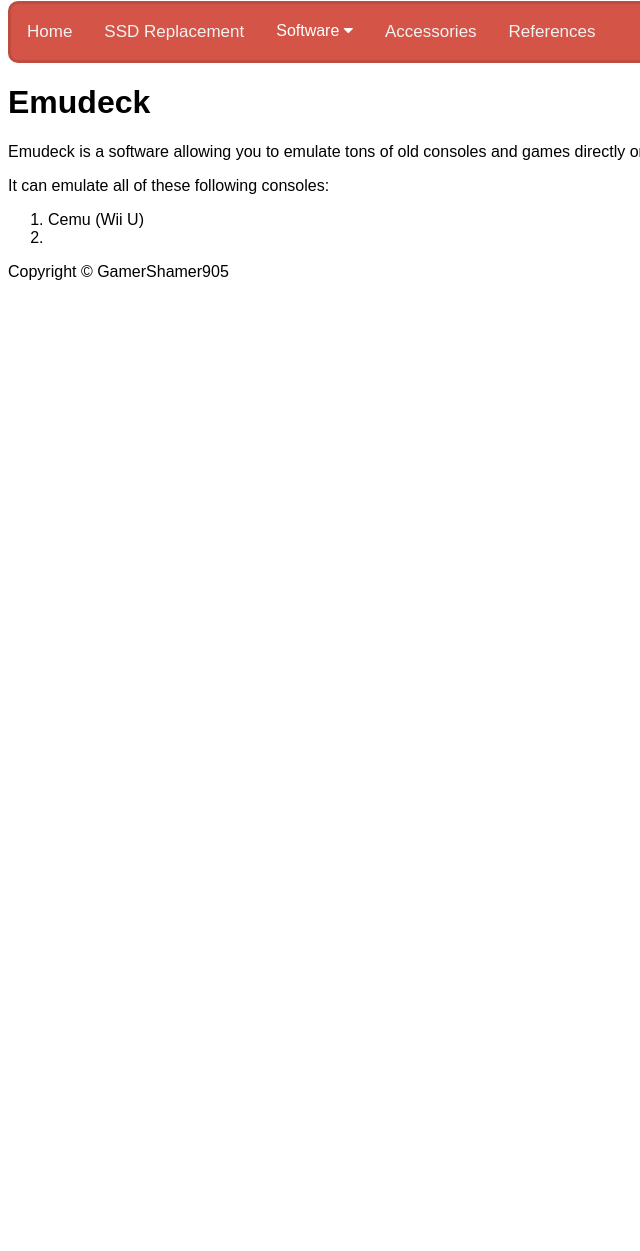
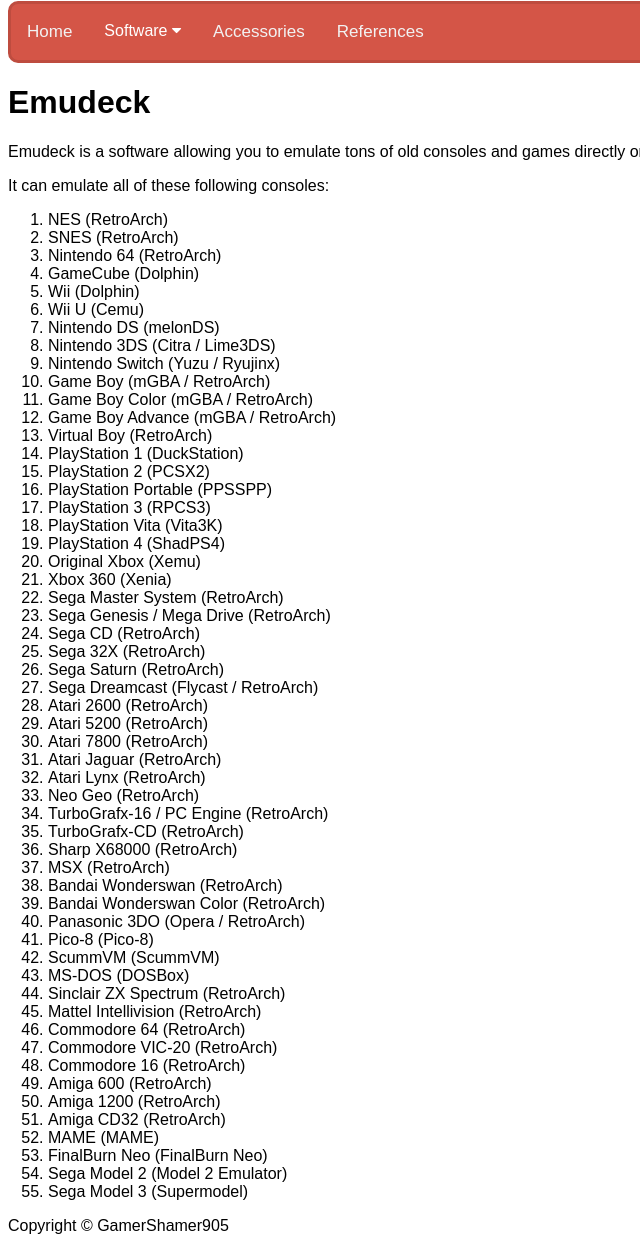
Before and after one commit to GamerShamer905/Steam-Deck-Guide, a plain HTML site: page emudeck.html in a window 1280 px wide. Shown: the part 7-1258 px from the top of the page, without its empty margins (0-640 px from the left). Before the commit the page ends 800 px from the top, so only its background shows below. Drawn offline with Linux system fonts and the light colour scheme; a web font is replaced by a local one.

Commit message:
helelelelo

```diff
--- a/emudeck.html
+++ b/emudeck.html
@@ -15,7 +15,6 @@
   <body>
     <div class="topnav">
       <a href="index.html">Home</a>
-      <a href="ssdreplacement.html">SSD Replacement</a>
       <div class="dropdown">
         <button class="dropbtn" class="activer">Software <i class="fa fa-caret-down"></i></button>
         <div class="dropdown-content">
@@ -29,10 +28,64 @@
     <h1>Emudeck</h1>
     <p>Emudeck is a software allowing you to emulate tons of old consoles and games directly on your Steam Deck</p>
     <p>It can emulate all of these following consoles: </p>
-<ol>
-  <li>Cemu (Wii U)</li>
-      <li></li>
-</ol>
+    <ol>
+      <li>NES (RetroArch)</li>
+      <li>SNES (RetroArch)</li>
+      <li>Nintendo 64 (RetroArch)</li>
+      <li>GameCube (Dolphin)</li>
+      <li>Wii (Dolphin)</li>
+      <li>Wii U (Cemu)</li>
+      <li>Nintendo DS (melonDS)</li>
+      <li>Nintendo 3DS (Citra / Lime3DS)</li>
+      <li>Nintendo Switch (Yuzu / Ryujinx)</li>
+      <li>Game Boy (mGBA / RetroArch)</li>
+      <li>Game Boy Color (mGBA / RetroArch)</li>
+      <li>Game Boy Advance (mGBA / RetroArch)</li>
+      <li>Virtual Boy (RetroArch)</li>
+      <li>PlayStation 1 (DuckStation)</li>
+      <li>PlayStation 2 (PCSX2)</li>
+      <li>PlayStation Portable (PPSSPP)</li>
+      <li>PlayStation 3 (RPCS3)</li>
+      <li>PlayStation Vita (Vita3K)</li>
+      <li>PlayStation 4 (ShadPS4)</li>
+      <li>Original Xbox (Xemu)</li>
+      <li>Xbox 360 (Xenia)</li>
+      <li>Sega Master System (RetroArch)</li>
+      <li>Sega Genesis / Mega Drive (RetroArch)</li>
+      <li>Sega CD (RetroArch)</li>
+      <li>Sega 32X (RetroArch)</li>
+      <li>Sega Saturn (RetroArch)</li>
+      <li>Sega Dreamcast (Flycast / RetroArch)</li>
+      <li>Atari 2600 (RetroArch)</li>
+      <li>Atari 5200 (RetroArch)</li>
+      <li>Atari 7800 (RetroArch)</li>
+      <li>Atari Jaguar (RetroArch)</li>
+      <li>Atari Lynx (RetroArch)</li>
+      <li>Neo Geo (RetroArch)</li>
+      <li>TurboGrafx-16 / PC Engine (RetroArch)</li>
+      <li>TurboGrafx-CD (RetroArch)</li>
+      <li>Sharp X68000 (RetroArch)</li>
+      <li>MSX (RetroArch)</li>
+      <li>Bandai Wonderswan (RetroArch)</li>
+      <li>Bandai Wonderswan Color (RetroArch)</li>
+      <li>Panasonic 3DO (Opera / RetroArch)</li>
+      <li>Pico-8 (Pico-8)</li>
+      <li>ScummVM (ScummVM)</li>
+      <li>MS-DOS (DOSBox)</li>
+      <li>Sinclair ZX Spectrum (RetroArch)</li>
+      <li>Mattel Intellivision (RetroArch)</li>
+      <li>Commodore 64 (RetroArch)</li>
+      <li>Commodore VIC-20 (RetroArch)</li>
+      <li>Commodore 16 (RetroArch)</li>
+      <li>Amiga 600 (RetroArch)</li>
+      <li>Amiga 1200 (RetroArch)</li>
+      <li>Amiga CD32 (RetroArch)</li>
+      <li>MAME (MAME)</li>
+      <li>FinalBurn Neo (FinalBurn Neo)</li>
+      <li>Sega Model 2 (Model 2 Emulator)</li>
+      <li>Sega Model 3 (Supermodel)</li>
+    </ol>
+
     <script src="script.js"></script>
     <footer>
       <p>Copyright &#169; GamerShamer905</p>
```
Also changed, not shown: accessories.html (+64 -1 lines), decky.html (+1 -2 lines), index.html (+0 -1 lines), references.html (+0 -1 lines), ssdreplacement.html (deleted, +0 -106 lines).
